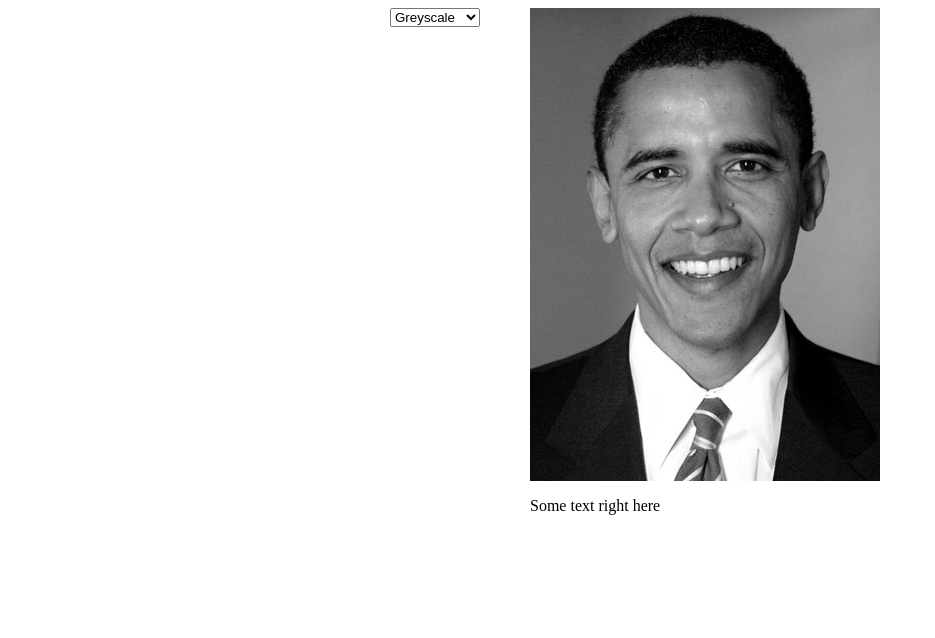
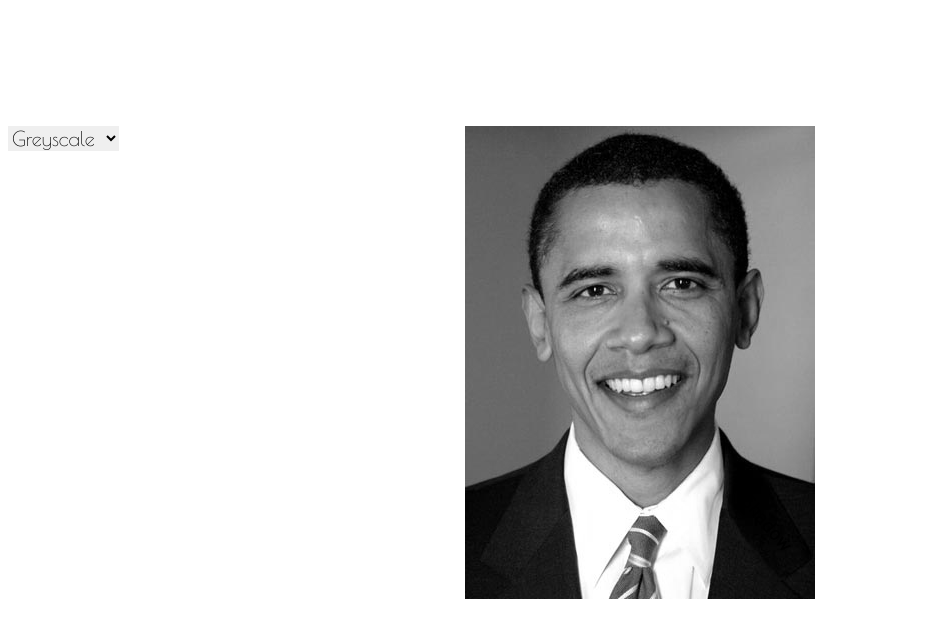
Before and after one commit to JonBreizh/CSS_shaders, a plain HTML site: page index.html in a window 1280 px wide. Shown: the whole page, without its empty margins (0-935 px from the left). Drawn offline with nearby package versions, Linux system fonts and the light colour scheme.

Commit message:
Transition try
• From here a non buggish chrome could see transitions

```diff
--- a/css/style.css
+++ b/css/style.css
@@ -16,6 +16,12 @@ div[role="main"]{
 nav {
   float:left;
   margin-right:50px;
+}
+
+#filters {
+  border:none;
+  font-size:20px;
+  font-family: 'Poiret One', cursive;
 }
 
 .holder {
@@ -191,3 +197,20 @@ img.shaded_image {
    -o-filter: hue-rotate(0deg);
    filter: hue-rotate(0deg);
 }
+
+
+  .broken_square {
+    background:black;width:350px;height:473px;margin-left:auto;margin-right:auto;margin-top:10%;
+    -webkit-transition: -webkit-filter linear 1s;
+  }
+
+    .shader {
+  /*-webkit-filter: custom(url(shaders/detached_tiles.vs) mix(url(shaders/detached_tiles.fs) normal source-atop), 5 5 border-box detached, amount 150.0, t 1.0, transform rotateX(45deg) rotateZ(-20deg)) grayscale(1);*/
+  -webkit-filter: grayscale(1);
+    }
+
+    .shader:hover{
+  /*-webkit-filter: custom(url(shaders/detached_tiles.vs) mix(url(shaders/detached_tiles.fs) normal source-atop), 5 5 border-box detached, amount 75.0, t 0.0, transform rotateX(0deg)) grayscale(0);;
+  -webkit-filter-margin: 0%;*/
+  -webkit-filter: grayscale(0);
+    }
--- a/index.html
+++ b/index.html
@@ -1,13 +1,11 @@
+<!-- CSS Vertex -->
 <html>
-
-
 <head>
-		<title>CSS_Shaders // CSS special effects</title>
+	<title>CSS Filters</title>
+	<link href='http://fonts.googleapis.com/css?family=Poiret+One' rel='stylesheet' type='text/css'>
 	<link rel="stylesheet" type="text/css" href="css/style.css">
 </head>
 <body>
-
-<div role="main">
 		<nav>
 			<select id="filters">
   				<option value="greyscale">Greyscale</option>
@@ -21,25 +19,21 @@
   				<option value="huerotate">Hue Rotate</option>
 			</select>
 		</nav>
-		<div class="holder greyscale">
-			<img class="shaded_image" src="img/OBAMA.png">
-			<p>Some text right here</p>
+
+	<div id="holder">
+		<div class="broken_square shader">
+			<img src="img/OBAMA.png">
 		</div>
 	</div>
 
-
-
-
-
 	<script type="text/javascript" src="https://ajax.googleapis.com/ajax/libs/jquery/1.8.2/jquery.min.js"></script>
-		<script type="text/javascript" src="js/script.js"></script>
 		<script type="text/javascript">
 		$(document).ready(function(){
 			//Meant to only serve the CSS filters demo
 			var filters = $('#filters');
-			var holder = $('.holder');
+			var holder = $('.broken_square');
 			var img = $('.shaded_image');
-			var baseClass = "holder";
+			var baseClass = "broken_square";
 
 
 			filters.change(function(){
```
Lines whose indentation alone changed are shown as unchanged.
